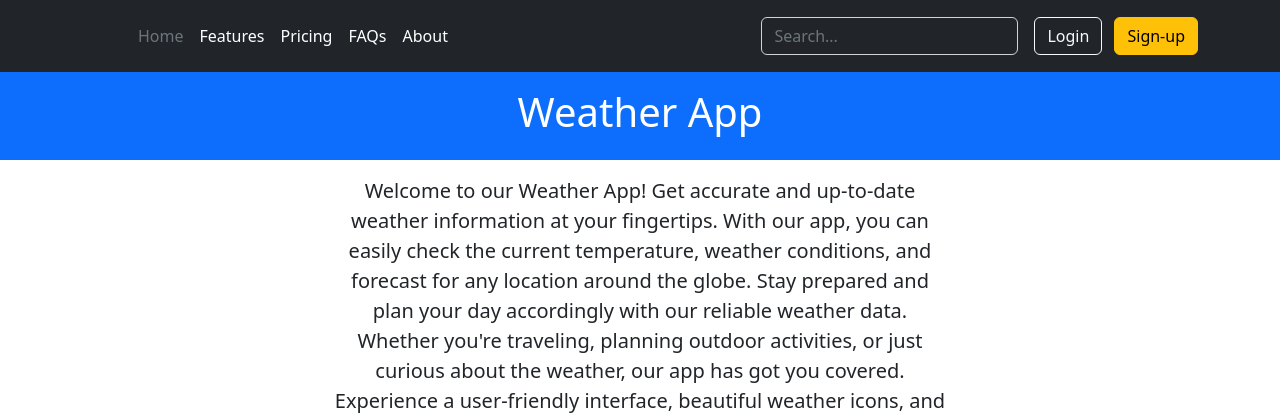
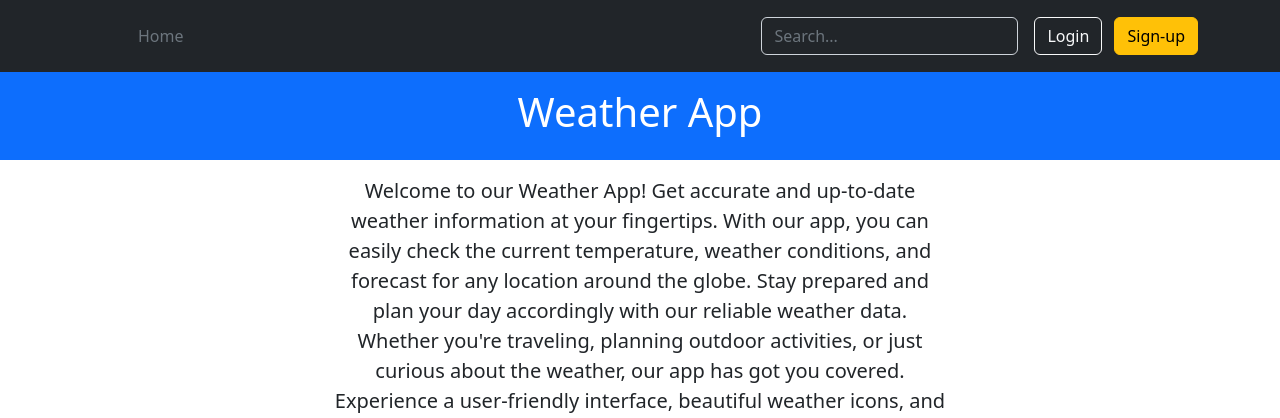
Before and after one commit to sowousmane/flask-weather, a Flask app: page / in a window 1280 px wide. Shown: the top 418 px of the page. Run offline with Flask 3, Linux system fonts and the light colour scheme.

Commit message:
Add some comments

```diff
--- a/templates/base.html
+++ b/templates/base.html
@@ -15,11 +15,7 @@
             </a>
 
             <ul class="nav col-12 col-lg-auto me-lg-auto mb-2 justify-content-center mb-md-0">
-                <li><a href="#" class="nav-link px-2 text-secondary">Home</a></li>
-                <li><a href="#" class="nav-link px-2 text-white">Features</a></li>
-                <li><a href="#" class="nav-link px-2 text-white">Pricing</a></li>
-                <li><a href="#" class="nav-link px-2 text-white">FAQs</a></li>
-                <li><a href="#" class="nav-link px-2 text-white">About</a></li>
+                <li><a href="{{ url_for('home') }}" class="nav-link px-2 text-secondary">Home</a></li>
             </ul>
 
             <form class="col-12 col-lg-auto mb-3 mb-lg-0 me-lg-3" role="search">
--- a/templates/home.html
+++ b/templates/home.html
@@ -15,7 +15,7 @@
     </div>
   </div>
 <div class="container mt-5">
-    <form action="{{ url_for("validate_user")}}" method="post">
+    <form action="{{ url_for("validate_search")}}" method="post">
         <div class="input-group mb-3">
             <input type="text" name="city" class="form-control" id="city" placeholder="Enter a city name" required>
             <button type="submit" class="btn btn-primary">Get Weather</button>
--- a/weather.py
+++ b/weather.py
@@ -9,8 +9,10 @@ app = Flask(__name__)
 
 def get_weather(city_name=None):
     data = {}
+    # get city from url
     if city_name:
         data['q'] = request.args.get('city')
+    # get city from form
     else:
         data['q'] = request.form['city']
 
@@ -27,7 +29,7 @@ def get_weather(city_name=None):
     return data
 
 @app.route("/search-city", methods=["POST"])
-def validate_user():
+def validate_search():
     if request.method == "POST":
         print(request.form['city'])
     data=get_weather()
@@ -39,11 +41,11 @@ def home():
 
     if request.method == 'POST':
         # Handle form submission
-        result = validate_user()  # Replace with your actual function
+        result = validate_search()  # Replace with your actual function
 
     return render_template('home.html', title="home",result=result)
 
-
+# Get weather using params in url
 @app.route('/forecast', methods=['GET'])
 def get_wea():
     data=get_weather(request.args.get('city'))
```
